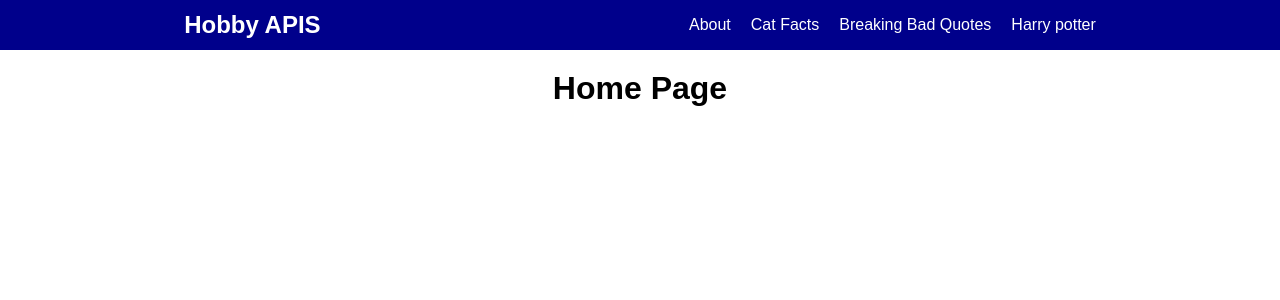
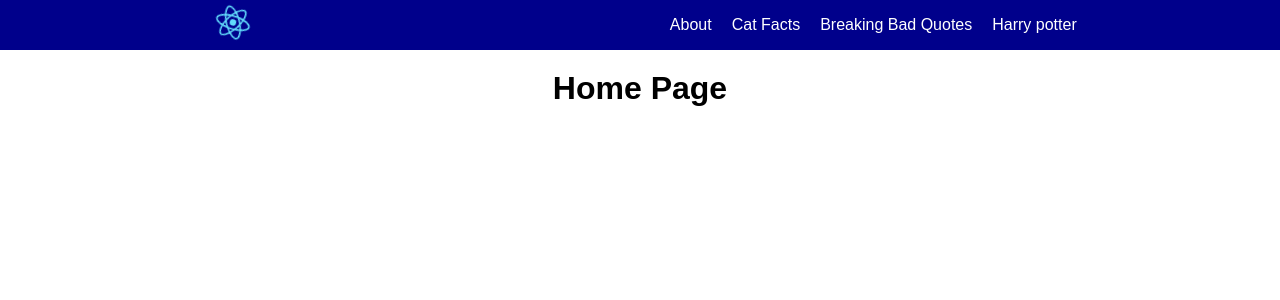
Before and after one commit to pras75299/React-Router-Example, a React (Create React App) app: page / in a window 1280 px wide. Shown: the top 300 px of the page. Built offline with nearby package versions, Linux system fonts and the light colour scheme.

Commit message:
add react logo in nav.js and add css in index.css and remove unwanted css from app.css

```diff
--- a/src/Nav.js
+++ b/src/Nav.js
@@ -1,10 +1,12 @@
 import React from "react";
 import { Link } from "react-router-dom";
+import logo from './logo.svg';
+
 function Nav() {
   return (
     <nav className="navbar">
       <h2>
-        <Link to="/">Hobby APIS</Link>
+        <Link to="/"><img className="logoImage" src={logo} alt="Logo" /></Link>
       </h2>
       <ul>
         <li>
--- a/src/index.css
+++ b/src/index.css
@@ -105,3 +105,16 @@ ul.pagination li button {
   color: #222;
   padding: 2px 4px;
 }
+
+.logoImage{
+  width: 60px;
+  animation: App-logo-spin infinite 10s linear;
+}
+@keyframes App-logo-spin {
+  from {
+    transform: rotate(0deg);
+  }
+  to {
+    transform: rotate(360deg);
+  }
+}
```
Also changed, not shown: src/App.css (+1 -14 lines).
